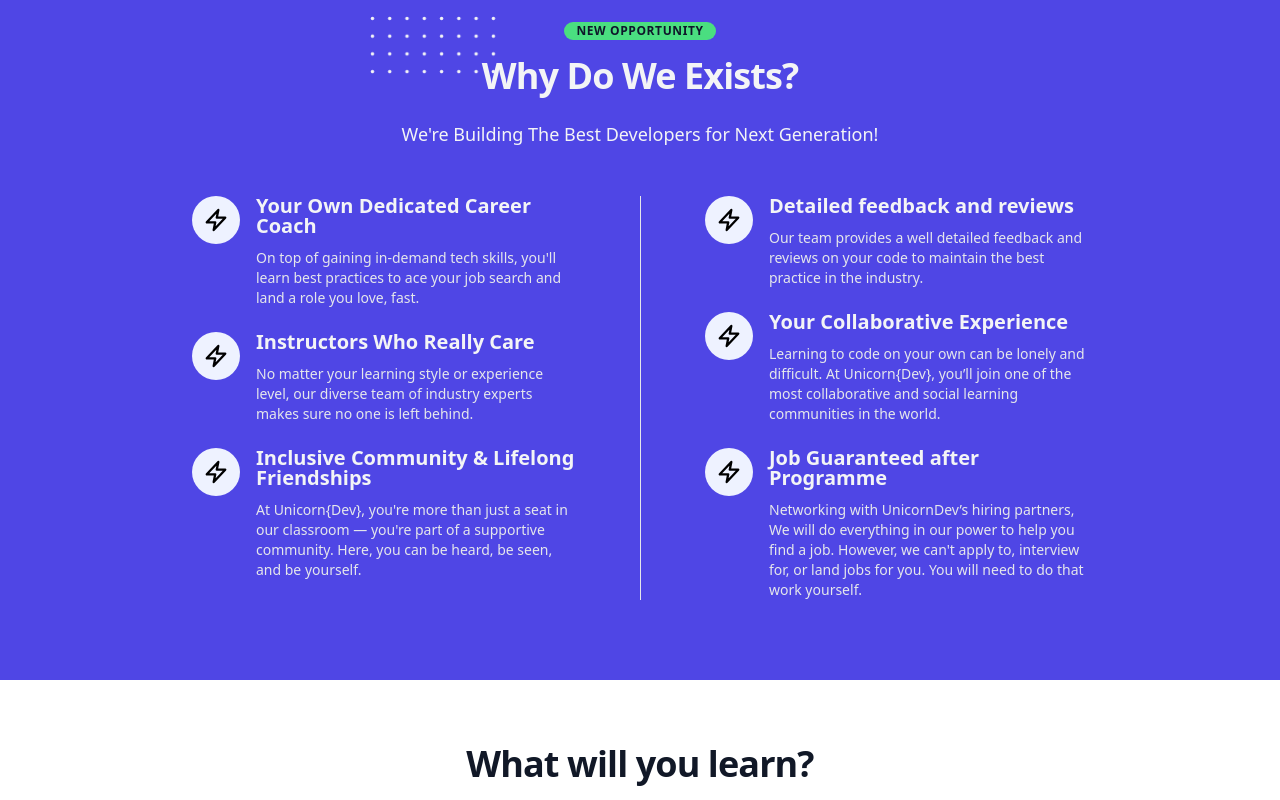
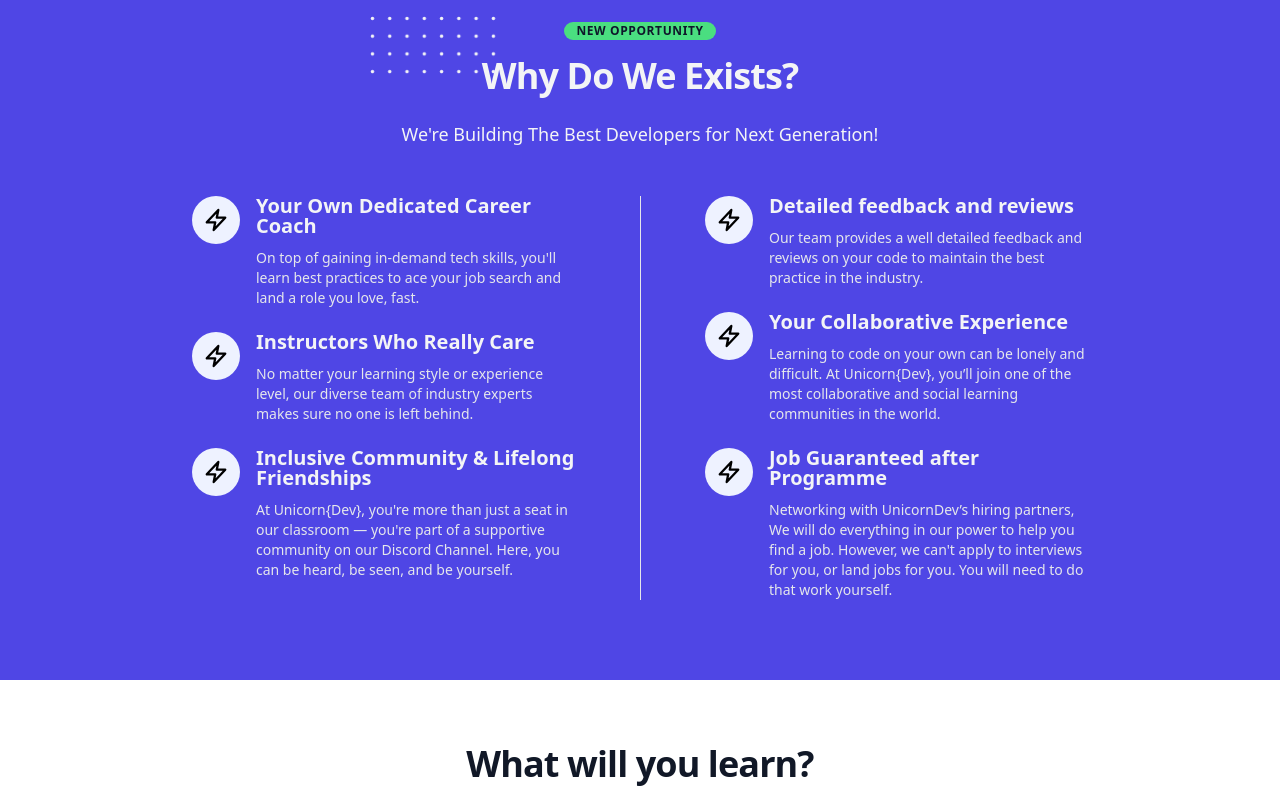
Before and after one commit to 0xrotense/unicorn-dev-net, a website: page src/index.html in a window 1280 px wide. Shown: the part 1141-1941 px from the top of the page. Drawn offline with Linux system fonts and the light colour scheme.

Commit message:
updated page sections

```diff
--- a/src/index.html
+++ b/src/index.html
@@ -134,7 +134,7 @@
               <span class="block xl:inline">Become a Software Developer</span>
               <span class="block text-indigo-600 xl:inline">From Zero to Hero</span>
             </h1>
-            <p class="mt-3 text-base text-gray-500 sm:mt-5 sm:text-lg sm:max-w-xl sm:mx-auto md:mt-5 md:text-xl lg:mx-0">In Collaboration with Codedamn from <span class="text-gray-900 font-extrabold">India</span>, To provides a great physical learning experience to Gain the skills you need to get hired by global companies. Learn from Experts in the industry. Connect to life-changing opportunities. We'll train you ti you land a job!</p>
+            <p class="mt-3 text-base text-gray-500 sm:mt-5 sm:text-lg sm:max-w-xl sm:mx-auto md:mt-5 md:text-xl lg:mx-0">In Collaboration with Codedamn from <span class="text-gray-900 font-extrabold">India</span>, To provides a great physical learning experience to Gain the skills you need to get hired by global companies. Learn from Experts in the industry. Connect to life-changing opportunities. We'll train you till you land a job!</p>
             <div class="mt-5 sm:mt-8 sm:flex sm:justify-center lg:justify-start">
               <div class="rounded-md shadow">
                 <a href="#" class="w-full flex items-center justify-center px-8 py-3 border border-transparent text-base font-medium rounded-md text-white bg-indigo-600 hover:bg-indigo-700 md:py-4 md:text-lg md:px-10"> Apply Now </a>
@@ -240,7 +240,7 @@
               <div>
                 <h6 class="mb-3 text-xl font-bold leading-5 text-gray-100">Inclusive Community & Lifelong Friendships</h6>
                 <p class="text-sm text-gray-200">
-                        At Unicorn{Dev}, you're more than just a seat in our classroom — you're part of a supportive community. Here, you can be heard, be seen, and be yourself.
+                        At Unicorn{Dev}, you're more than just a seat in our classroom — you're part of a supportive community on our Discord Channel. Here, you can be heard, be seen, and be yourself.
                 </p>
               </div>
             </div>
@@ -287,7 +287,7 @@
               <div>
                 <h6 class="mb-3 text-xl font-bold leading-5 text-gray-100">Job Guaranteed after Programme</h6>
                 <p class="text-sm text-gray-200">
-                    Networking with UnicornDev’s hiring partners, We will do everything in our power to help you find a job. However, we can't apply to, interview for, or land jobs for you. You will need to do that work yourself.
+                    Networking with UnicornDev’s hiring partners, We will do everything in our power to help you find a job. However, we can't apply to interviews for you, or land jobs for you. You will need to do that work yourself.
                 </p>
               </div>
             </div>
```
